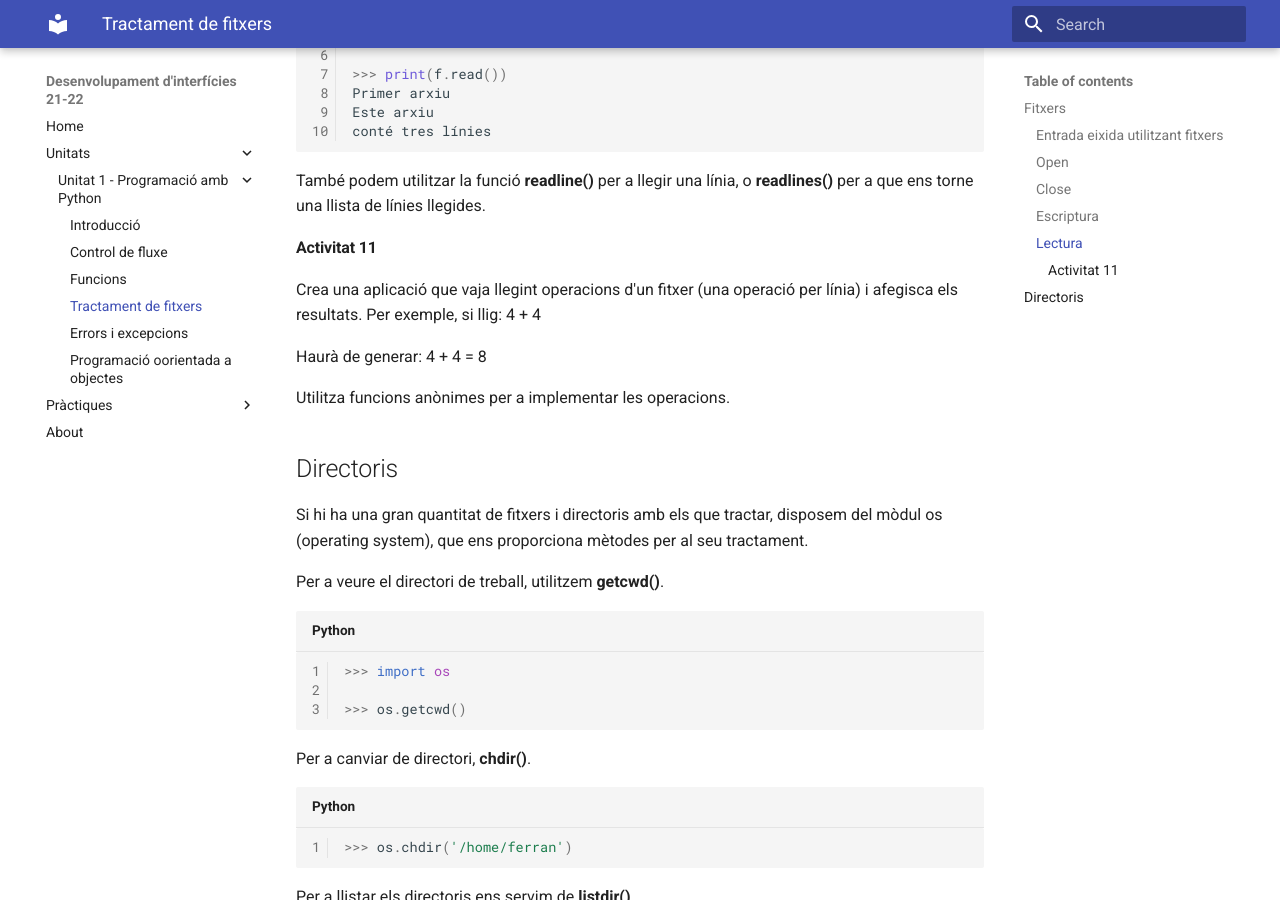
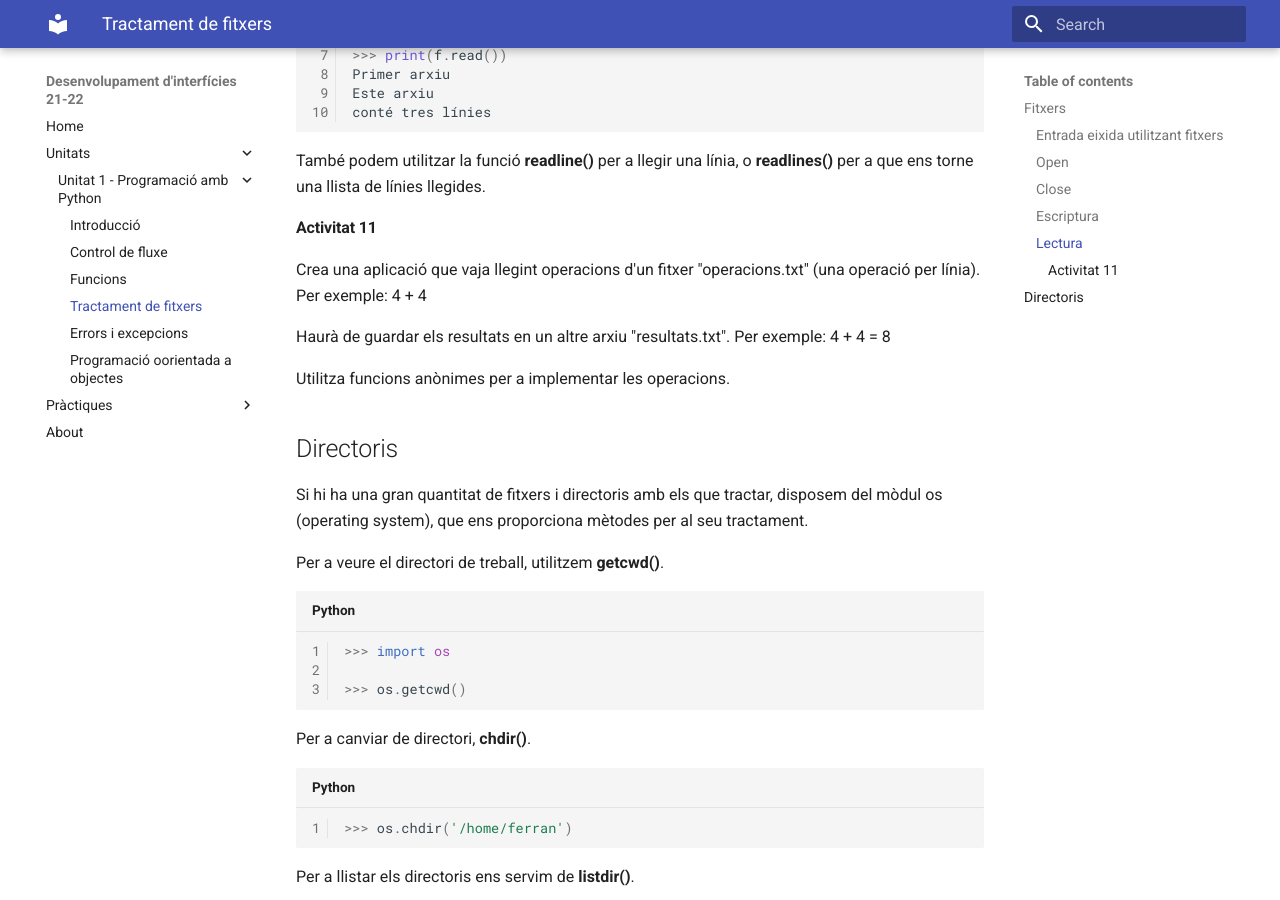
Before and after one commit to fpieseljust/di22-23, an MkDocs documentation site: the page built from md/unitats/python/teoria/4 - Fitxers.md, in a window 1280 px wide and 900 px high, scrolled down 2965 px. Built offline with MkDocs 1.6.1 and Material for MkDocs 9.7.7, drawn with Linux system fonts in a browser that asks for light colours; some of the changed text lies outside the part shown.

Commit message:
Activitat 10 canviada

````diff
--- a/md/unitats/python/teoria/4 - Fitxers.md
+++ b/md/unitats/python/teoria/4 - Fitxers.md
@@ -39,20 +39,21 @@
 >>> f = open("test.txt", mode='r', encoding='utf-8')
 ~~~
 
-:::important
-És important que tingau en compte que quan l'intèrpret de python s'executa, ho fa des del directori del què s'ha llançat(el podeu obtindre mitjançant *os.getcwd()*), per això la càrrega de fitxers en rutes relatives en funcions tipus *open*, *load*, etc potser vos dóne un error indicant que no el troba.
+!!! warning
 
-f = open("ruta relativa/arxiu.txt")
+    És important que tingau en compte que quan l'intèrpret de python s'executa, ho fa des del directori del què s'ha llançat(el podeu obtindre mitjançant *os.getcwd()*), per això la càrrega de fitxers en rutes relatives en funcions tipus *open*, *load*, etc potser vos dóne un error indicant que no el troba.
 
-**S'han d'evitar les rutes absolutes**.
+    f = open("ruta relativa/arxiu.txt")
 
-El que podeu fer per evitar estos errors és obtindre la ruta des del fitxer font de la següent forma:
-```py
-ruta_base = os.path.dirname(__file__)
-ruta_a_recurs = os.path.join(base_path, "arxiu.txt")
-f = open(ruta_a_recurs)
-```
-:::
+   **S'han d'evitar les rutes absolutes**.
+
+   El que podeu fer per evitar estos errors és obtindre la ruta des del fitxer font de la següent forma:
+   ```py
+   ruta_base = os.path.dirname(__file__)
+   ruta_a_recurs = os.path.join(base_path, "arxiu.txt")
+   f = open(ruta_a_recurs)
+   ```
+
 
 ### Close
 
@@ -120,10 +121,10 @@
 
 #### Activitat 11
 
-Crea una aplicació que vaja llegint operacions d'un fitxer (una operació per línia) i afegisca els resultats. Per exemple, si llig:
+Crea una aplicació que vaja llegint operacions d'un fitxer "operacions.txt" (una operació per línia). Per exemple:
 4 + 4
 
-Haurà de generar:
+Haurà de guardar els resultats en un altre arxiu "resultats.txt". Per exemple:
 4 + 4 = 8
 
 Utilitza funcions anònimes per a implementar les operacions.
--- a/mkdocs.yml
+++ b/mkdocs.yml
@@ -31,6 +31,9 @@
     - content.code.annotate
     - search.suggest
 markdown_extensions:
+  - admonition
+  - pymdownx.details
+  - pymdownx.superfences
   - attr_list
   - md_in_html
   - pymdownx.highlight:
````
